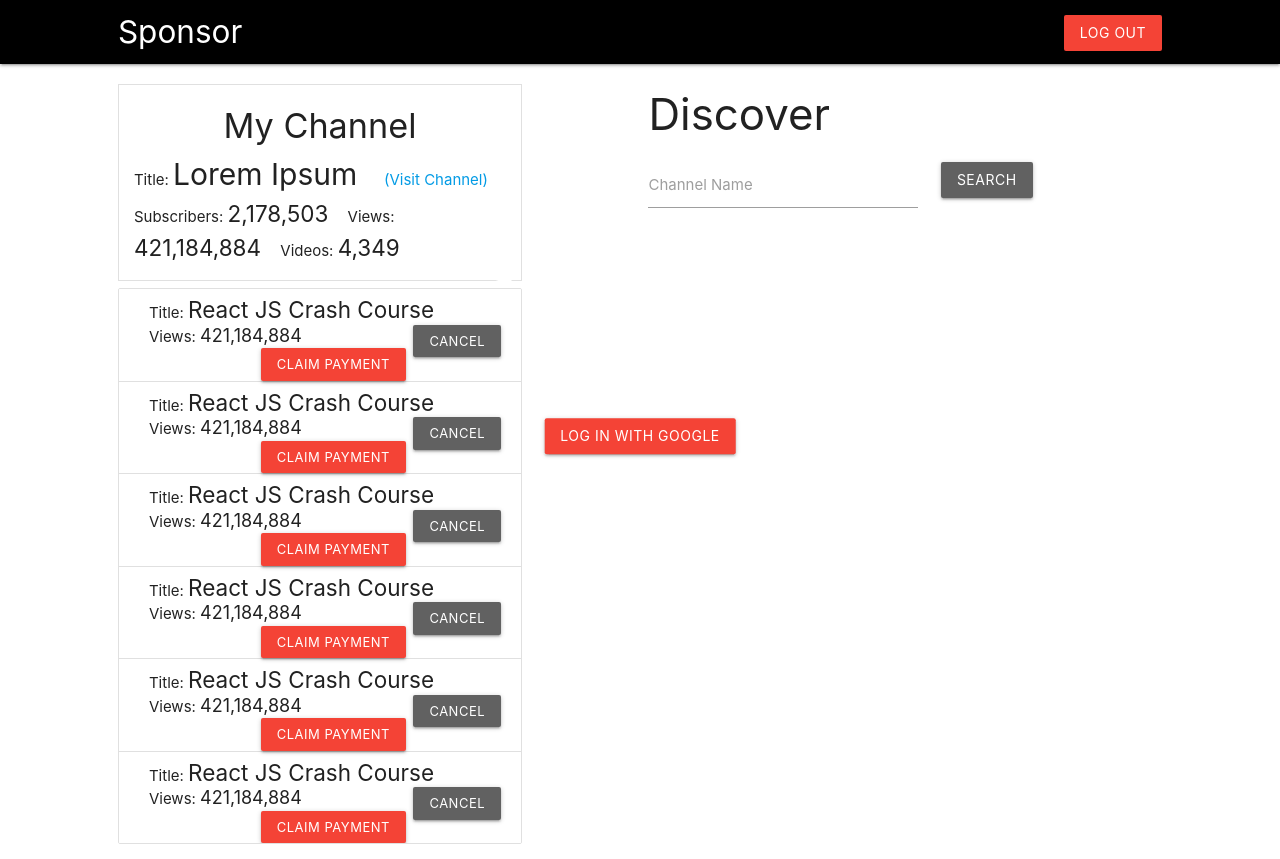
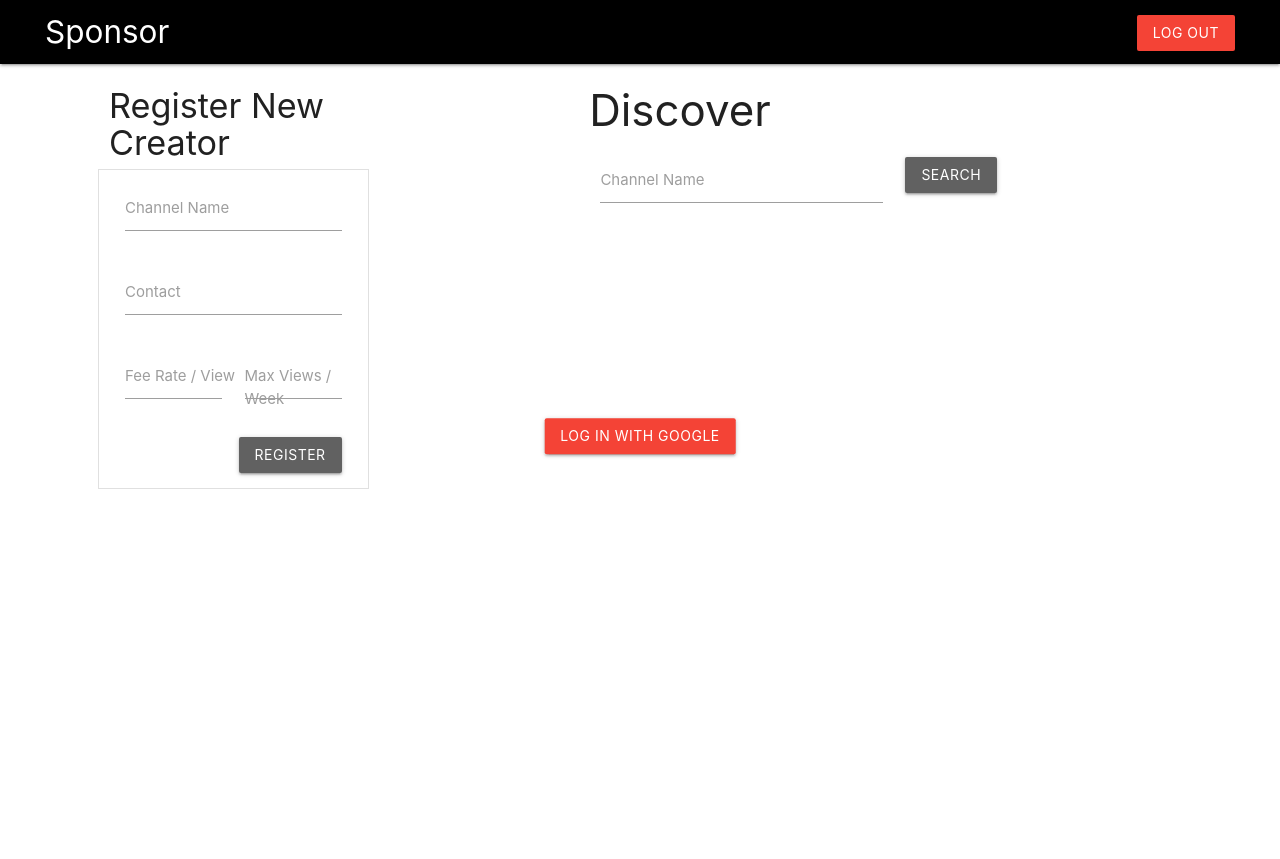
Before and after one commit to jcs98/Sponsorchain, a website: page src/index.html in a window 1280 px wide. After the commit the page ends 800 px from the top, so only its background shows below. Drawn offline with nearby package versions, Linux system fonts and the light colour scheme.

Commit message:
Make New Creator registration form

```diff
--- a/src/css/app.css
+++ b/src/css/app.css
@@ -34,19 +34,23 @@ h1 {
 }
 
 h3 {
-  margin: 0.5rem 0 0.5rem 4rem;
+  margin: 0.5rem 0 0.5rem 0;
 }
 
 h4 {
   margin: 0.5rem 0 0.5rem 0;
 }
 
-.home-page {
+.home-page, #my-channel {
   display: none;
 }
 
+.navbar {
+  padding: 0 3rem;
+}
+
 #content {
-  padding-top: 1.3rem;
+  padding: 1rem 2rem 0 2rem;
 }
 
 #left-pane {
@@ -56,7 +60,7 @@ h4 {
 
 .my-channel-header {
   border: 1px solid #e0e0e0;
-  padding: 1rem;
+  padding: 0 1rem;
 }
 
 .channel-details {
--- a/src/index.html
+++ b/src/index.html
@@ -25,7 +25,7 @@
   <div id="home-page" class="container-fluid">
     <nav class="black">
       <div class="row">
-        <div class="nav-wrapper col l10 offset-l1">
+        <div class="nav-wrapper navbar">
           <a href="#" class="brand-logo">Sponsor</a>
           <ul id="nav-mobile" class="right hide-on-med-and-down">
             <li><button class="btn red" id="signout-button">Log Out</button></li>
@@ -38,7 +38,39 @@
 
       <div class="row">
 
-        <div id="left-pane" class="col s12 m4 l4 offset-l1">
+        <div id="left-pane" class="col s12 m4 l4">
+
+          <form id="registration-form">
+            <div class="row">
+              <div class="col s8 offset-s2">
+                <h4>Register New Creator</h4>
+                <div class="row my-channel-header">
+                  <div class="input-field col s12">
+                    <input id="channel-name-input" type="text" class="validate">
+                    <label for="channel-name-input">Channel Name</label>
+                  </div>
+                  <div class="input-field col s12">
+                    <input id="contact-input" type="email" class="validate">
+                    <label for="contact-input">Contact</label>
+                  </div>
+                  <div class="input-field col s6">
+                    <input id="fee-rate-input" type="number" min="0" class="validate">
+                    <label for="fee-rate-input">Fee Rate / View</label>
+                  </div>
+                  <div class="input-field col s6">
+                    <input id="max-views-input" type="number" min="0" class="validate">
+                    <label for="max-views-input">Max Views / Week</label>
+                  </div>
+                  <div class="input-field col right">
+                    <input type="submit" value="Register" class="btn grey darken-2">
+                  </div>
+                </div>
+              </div>
+            </div>
+          </form>
+
+
+
           <div id="my-channel">
             <div class="my-channel-header">
               <h4 class="center-align">My Channel</h4>
@@ -108,15 +140,13 @@
           </div>
         </div>
 
-        <div id="right-pane" class="col s12 m8 l6">
+        <div id="right-pane" class="col s12 m8 l6 offset-l1">
           <div class="row">
-            <div class="row">
-              <div class="col s11 offset-l1">
-                <div class="col s12">
+            <div class="col s12 offset-l1">
               <form id="channel-form">
                 <div class="row">
                   <h3>Discover</h3>
-                      <div class="input-field col s6 offset-l1">
+                  <div class="input-field col s6">
                     <input id="channel-input" type="text" class="validate">
                     <label for="channel-input">Channel Name</label>
                   </div>
@@ -132,10 +162,8 @@
               </div>
             </div>
           </div>
-            </div>
-          </div>
           <div class="row">
-            <div class="col s11 offset-l1">
+            <div class="col s12">
               <div id="video-container"></div>
             </div>
           </div>
@@ -149,7 +177,8 @@
   <script src="js/web3.min.js"></script>
   <script src="js/truffle-contract.js"></script>
   <script src="js/app.js"></script>
-  <script async defer src="https://apis.google.com/js/api.js" onload="this.onload=function(){};handleClientLoad()" onreadystatechange="if (this.readyState === 'complete') this.onload()"></script>
+  <script async defer src="https://apis.google.com/js/api.js" onload="this.onload=function(){};handleClientLoad()"
+    onreadystatechange="if (this.readyState === 'complete') this.onload()"></script>
 </body>
 
 </html>
--- a/src/js/app.js
+++ b/src/js/app.js
@@ -11,11 +11,29 @@ const homePage = document.getElementById('home-page');
 const authorizeButton = document.getElementById('authorize-button');
 const signoutButton = document.getElementById('signout-button');
 const content = document.getElementById('content');
+const registrationForm = document.getElementById('registration-form');
 const channelForm = document.getElementById('channel-form');
 const channelInput = document.getElementById('channel-input');
 const videoContainer = document.getElementById('video-container');
 
 const defaultChannel = 'thenewboston';
+
+// Registration form submit
+registrationForm.addEventListener('submit', e => {
+  e.preventDefault();
+  const channelName = document.getElementById('channel-name-input').value;
+  const contact = document.getElementById('contact-input').value;
+  const feeRate = document.getElementById('fee-rate-input').value;
+  const maxViews = document.getElementById('max-views-input').value;
+
+  if(channelName == "" || contact == "" || feeRate < 1 || maxViews < 1){
+    alert("Please enter all fields");
+    return;
+  }
+  console.log(channelName, contact, feeRate, maxViews);
+  // registerNewCreator(channelName, contact, feeRate, maxViews);
+  // getMyChannel();
+});
 
 // Form submit and change channel
 channelForm.addEventListener('submit', e => {
```
Lines whose indentation alone changed are shown as unchanged.
